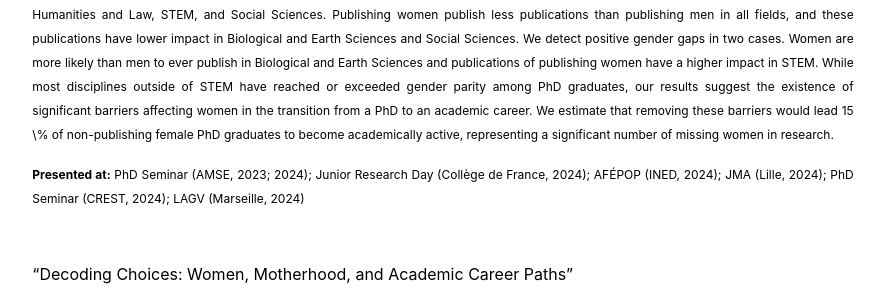
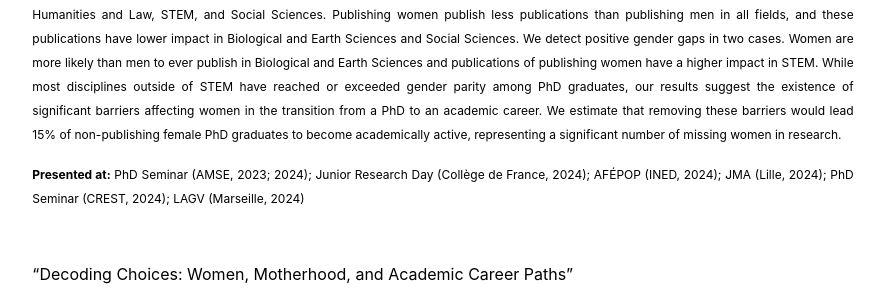
Before and after one commit to alienorbisantis/alienorbisantis.github.io, a Jekyll site: the page built from Research/Research.md, in a window 1280 px wide. Shown: the part 474-769 px from the top of the page, without its empty margins (197-1082 px from the left). Built offline with Jekyll 4.4.1, drawn with Linux system fonts in a browser that asks for light colours; some of the changed text lies outside the part shown.

```diff
--- a/Research/Research.md
+++ b/Research/Research.md
@@ -12,7 +12,7 @@ urlcolor: green
 
 "Missing Women in Research" (with Yann Bramoullé, Roberta Ziparo)
  <p align="justify">
-<sub> We provide the first comprehensive analysis of gender gaps in academic trajectories post-graduation for an entire country, across all academic disciplines, and over more than 30 years. To do this, we combine data on the universe of PhD graduations in France between 1988 and 2021 with data on academic publications. We document the presence of persistent negative gender gaps. Strikingly, these gaps are, if anything, worse in disciplines where women are well represented among PhD graduates. Overall, women with a PhD are less likely than men to ever publish in Humanities and Law, STEM, and Social Sciences. Publishing women publish less publications than publishing men in all fields, and these publications have lower impact in Biological and Earth Sciences and Social Sciences. We detect positive gender gaps in two cases. Women are more likely than men to ever publish in Biological and Earth Sciences and publications of publishing women have a higher impact in STEM. While most disciplines outside of STEM have reached or exceeded gender parity among PhD graduates, our results suggest the existence of significant barriers affecting women in the transition from a PhD to an academic career. We estimate that removing these barriers would lead 15 \% of non-publishing female PhD graduates to become academically active, representing a significant number of missing women in research. </sub>
+<sub> We provide the first comprehensive analysis of gender gaps in academic trajectories post-graduation for an entire country, across all academic disciplines, and over more than 30 years. To do this, we combine data on the universe of PhD graduations in France between 1988 and 2021 with data on academic publications. We document the presence of persistent negative gender gaps. Strikingly, these gaps are, if anything, worse in disciplines where women are well represented among PhD graduates. Overall, women with a PhD are less likely than men to ever publish in Humanities and Law, STEM, and Social Sciences. Publishing women publish less publications than publishing men in all fields, and these publications have lower impact in Biological and Earth Sciences and Social Sciences. We detect positive gender gaps in two cases. Women are more likely than men to ever publish in Biological and Earth Sciences and publications of publishing women have a higher impact in STEM. While most disciplines outside of STEM have reached or exceeded gender parity among PhD graduates, our results suggest the existence of significant barriers affecting women in the transition from a PhD to an academic career. We estimate that removing these barriers would lead 15% of non-publishing female PhD graduates to become academically active, representing a significant number of missing women in research. </sub>
 </p>
 
 <p align="justify">
```
